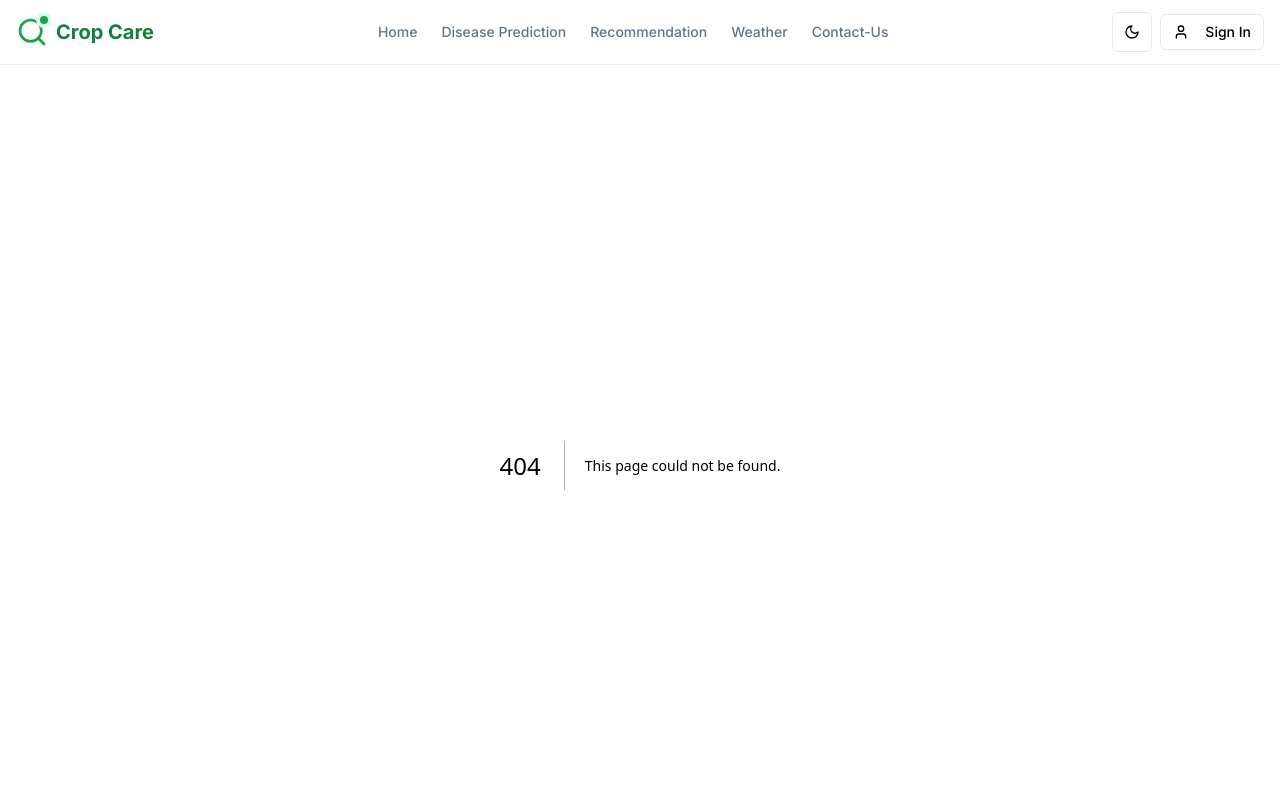
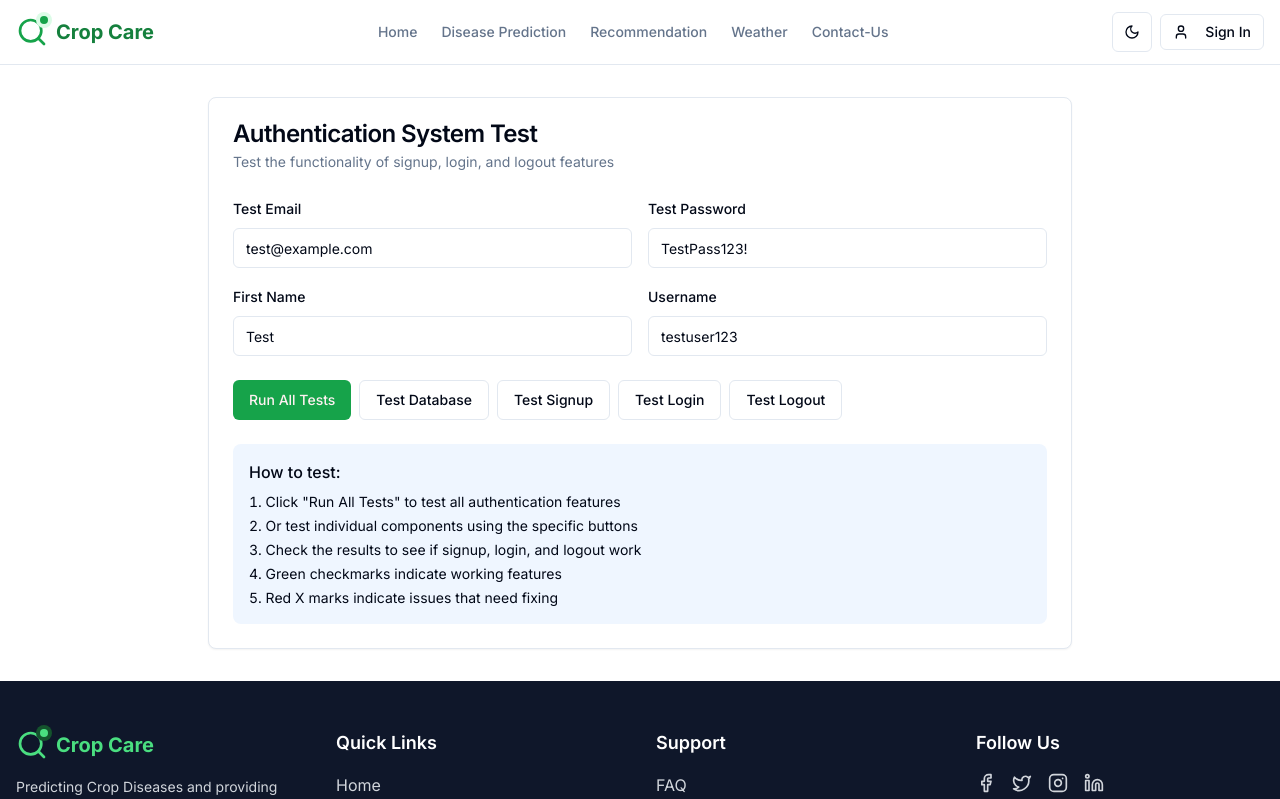
Before and after one commit to D-roy-2003/CropCare, a Next.js app: page /test-auth in a window 1280 px wide. Before the commit this address had no page. Shown: the top 799 px of the page. Built offline with nearby package versions, Linux system fonts and the light colour scheme.

Commit message:
Test Authentication System Functionality

```diff
--- /dev/null
+++ b/app/api/test-db/route.ts
@@ -0,0 +1,26 @@
+import { NextResponse } from 'next/server'
+import connectDB from '@/lib/mongodb'
+import User from '@/models/User'
+
+export async function GET() {
+  try {
+    await connectDB()
+
+    // Test database connection
+    const userCount = await User.countDocuments()
+
+    return NextResponse.json({
+      success: true,
+      message: 'Database connection successful',
+      userCount,
+      timestamp: new Date().toISOString()
+    })
+  } catch (error: any) {
+    console.error('Database test error:', error)
+    return NextResponse.json({
+      success: false,
+      error: error.message,
+      timestamp: new Date().toISOString()
+    }, { status: 500 })
+  }
+}
--- /dev/null
+++ b/app/test-auth/page.tsx
@@ -0,0 +1,219 @@
+"use client"
+
+import { useState } from "react"
+import { Button } from "@/components/ui/button"
+import { Card, CardContent, CardDescription, CardHeader, CardTitle } from "@/components/ui/card"
+import { Input } from "@/components/ui/input"
+import { Label } from "@/components/ui/label"
+import { Alert, AlertDescription } from "@/components/ui/alert"
+import { CheckCircle, XCircle, Loader2 } from "lucide-react"
+
+export default function TestAuthPage() {
+  const [testResults, setTestResults] = useState<any>({})
+  const [isLoading, setIsLoading] = useState(false)
+  const [testData, setTestData] = useState({
+    email: "test@example.com",
+    password: "TestPass123!",
+    firstName: "Test",
+    lastName: "User",
+    username: "testuser123"
+  })
+
+  const runTest = async (testName: string, testFn: () => Promise<any>) => {
+    setIsLoading(true)
+    try {
+      const result = await testFn()
+      setTestResults(prev => ({
+        ...prev,
+        [testName]: { success: true, data: result }
+      }))
+    } catch (error: any) {
+      setTestResults(prev => ({
+        ...prev,
+        [testName]: { success: false, error: error.message }
+      }))
+    }
+    setIsLoading(false)
+  }
+
+  const testDatabaseConnection = async () => {
+    const response = await fetch('/api/test-db')
+    const data = await response.json()
+    if (!response.ok) throw new Error(data.error)
+    return data
+  }
+
+  const testSignup = async () => {
+    const response = await fetch('/api/auth/signup', {
+      method: 'POST',
+      headers: { 'Content-Type': 'application/json' },
+      body: JSON.stringify({
+        ...testData,
+        confirmPassword: testData.password,
+        acceptTerms: true
+      })
+    })
+    const data = await response.json()
+    if (!response.ok) throw new Error(data.error)
+    return data
+  }
+
+  const testLogin = async () => {
+    const response = await fetch('/api/auth/login', {
+      method: 'POST',
+      headers: { 'Content-Type': 'application/json' },
+      credentials: 'include',
+      body: JSON.stringify({
+        email: testData.email,
+        password: testData.password,
+        rememberMe: false
+      })
+    })
+    const data = await response.json()
+    if (!response.ok) throw new Error(data.error)
+    return data
+  }
+
+  const testLogout = async () => {
+    const response = await fetch('/api/auth/logout', {
+      method: 'POST',
+      credentials: 'include'
+    })
+    const data = await response.json()
+    if (!response.ok) throw new Error(data.error)
+    return data
+  }
+
+  const runAllTests = async () => {
+    setTestResults({})
+    await runTest('database', testDatabaseConnection)
+    await runTest('signup', testSignup)
+    await runTest('login', testLogin)
+    await runTest('logout', testLogout)
+  }
+
+  const TestResult = ({ testName, result }: { testName: string, result: any }) => (
+    <div className="flex items-center gap-2 p-2 border rounded">
+      {result?.success ? (
+        <CheckCircle className="h-4 w-4 text-green-600" />
+      ) : (
+        <XCircle className="h-4 w-4 text-red-600" />
+      )}
+      <span className="font-medium">{testName}</span>
+      {result?.success ? (
+        <span className="text-green-600 text-sm">✓ Passed</span>
+      ) : (
+        <span className="text-red-600 text-sm">✗ {result?.error}</span>
+      )}
+    </div>
+  )
+
+  return (
+    <div className="container px-4 py-8 max-w-4xl mx-auto">
+      <Card>
+        <CardHeader>
+          <CardTitle>Authentication System Test</CardTitle>
+          <CardDescription>
+            Test the functionality of signup, login, and logout features
+          </CardDescription>
+        </CardHeader>
+        <CardContent className="space-y-6">
+          {/* Test Data Configuration */}
+          <div className="grid grid-cols-1 md:grid-cols-2 gap-4">
+            <div className="space-y-2">
+              <Label htmlFor="email">Test Email</Label>
+              <Input
+                id="email"
+                value={testData.email}
+                onChange={(e) => setTestData(prev => ({ ...prev, email: e.target.value }))}
+              />
+            </div>
+            <div className="space-y-2">
+              <Label htmlFor="password">Test Password</Label>
+              <Input
+                id="password"
+                value={testData.password}
+                onChange={(e) => setTestData(prev => ({ ...prev, password: e.target.value }))}
+              />
+            </div>
+            <div className="space-y-2">
+              <Label htmlFor="firstName">First Name</Label>
+              <Input
+                id="firstName"
+                value={testData.firstName}
+                onChange={(e) => setTestData(prev => ({ ...prev, firstName: e.target.value }))}
+              />
+            </div>
+            <div className="space-y-2">
+              <Label htmlFor="username">Username</Label>
+              <Input
+                id="username"
+                value={testData.username}
+                onChange={(e) => setTestData(prev => ({ ...prev, username: e.target.value }))}
+              />
+            </div>
+          </div>
+
+          {/* Test Controls */}
+          <div className="flex gap-2 flex-wrap">
+            <Button onClick={runAllTests} disabled={isLoading}>
+              {isLoading ? <Loader2 className="h-4 w-4 mr-2 animate-spin" /> : null}
+              Run All Tests
+            </Button>
+            <Button variant="outline" onClick={() => runTest('database', testDatabaseConnection)}>
+              Test Database
+            </Button>
+            <Button variant="outline" onClick={() => runTest('signup', testSignup)}>
+              Test Signup
+            </Button>
+            <Button variant="outline" onClick={() => runTest('login', testLogin)}>
+              Test Login
+            </Button>
+            <Button variant="outline" onClick={() => runTest('logout', testLogout)}>
+              Test Logout
+            </Button>
+          </div>
+
+          {/* Test Results */}
+          {Object.keys(testResults).length > 0 && (
+            <div className="space-y-2">
+              <h3 className="font-semibold">Test Results:</h3>
+              {Object.entries(testResults).map(([testName, result]) => (
+                <TestResult key={testName} testName={testName} result={result} />
+              ))}
+            </div>
+          )}
+
+          {/* Status Summary */}
+          {Object.keys(testResults).length > 0 && (
+            <Alert>
+              <AlertDescription>
+                {Object.values(testResults).every((r: any) => r.success) ? (
+                  <span className="text-green-600 font-medium">
+                    ✅ All authentication features are working correctly!
+                  </span>
+                ) : (
+                  <span className="text-red-600 font-medium">
+                    ❌ Some authentication features need attention.
+                  </span>
+                )}
+              </AlertDescription>
+            </Alert>
+          )}
+
+          {/* Instructions */}
+          <div className="bg-blue-50 dark:bg-blue-950 p-4 rounded-lg">
+            <h4 className="font-medium mb-2">How to test:</h4>
+            <ol className="text-sm space-y-1 list-decimal list-inside">
+              <li>Click "Run All Tests" to test all authentication features</li>
+              <li>Or test individual components using the specific buttons</li>
+              <li>Check the results to see if signup, login, and logout work</li>
+              <li>Green checkmarks indicate working features</li>
+              <li>Red X marks indicate issues that need fixing</li>
+            </ol>
+          </div>
+        </CardContent>
+      </Card>
+    </div>
+  )
+}
```
